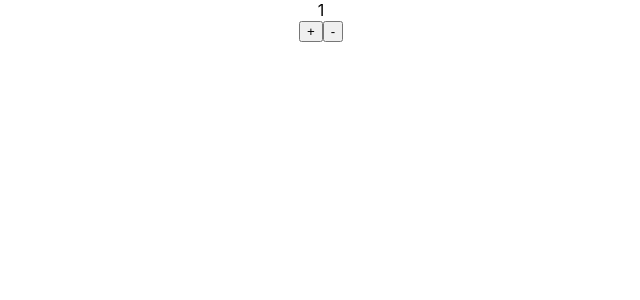
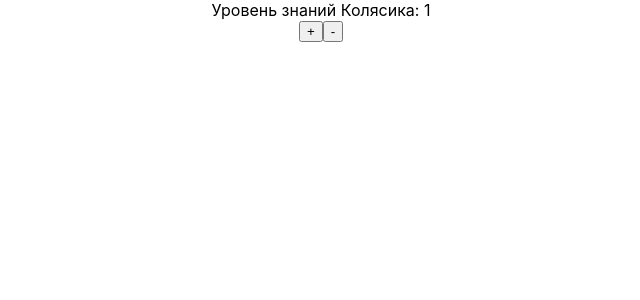
Before and after one commit to Svg70/comandos, a React (Create React App) app: page / in a window 1280 px wide. Shown: the top 300 px of the page, without its empty margins (319-959 px from the left). Built offline with nearby package versions, Linux system fonts and the light colour scheme.

Commit message:
Add Nikolai

```diff
--- a/src/App.tsx
+++ b/src/App.tsx
@@ -1,8 +1,6 @@
 import React, {Component} from 'react';
-import logo from './logo.svg';
 import './App.css';
 
-// import {Interface} from "readline";
 
 
 class App extends Component {
@@ -16,22 +14,23 @@ class App extends Component {
     }
 
     state = {
-        counter: 1
+        skillNikola: 1,
+
     }
 
 
     render() {
         return (
             <div className="App">
-                <div>{this.state.counter}</div>
+                <div>Уровень знаний Колясика: {this.state.skillNikola}</div>
                 <button onClick={() => {
                     this.setState({
-                        counter: this.state.counter + 1
+                        counter: this.state.skillNikola + 1
                     })
                 }}>+
                 </button><button onClick={() => {
                     this.setState({
-                        counter: this.state.counter - 1
+                        counter: this.state.skillNikola - 1
                     })
                 }}>-
                 </button>
```
